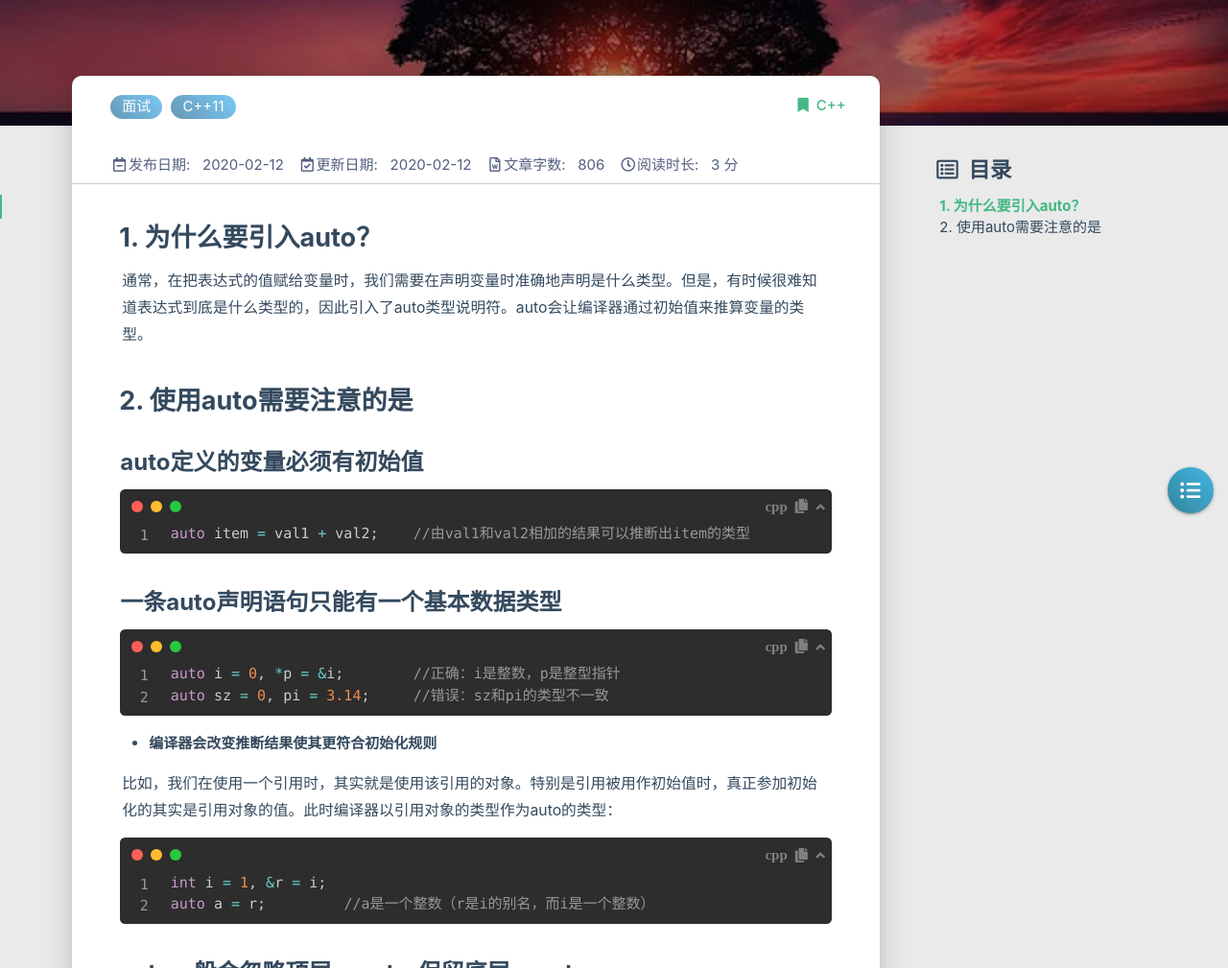
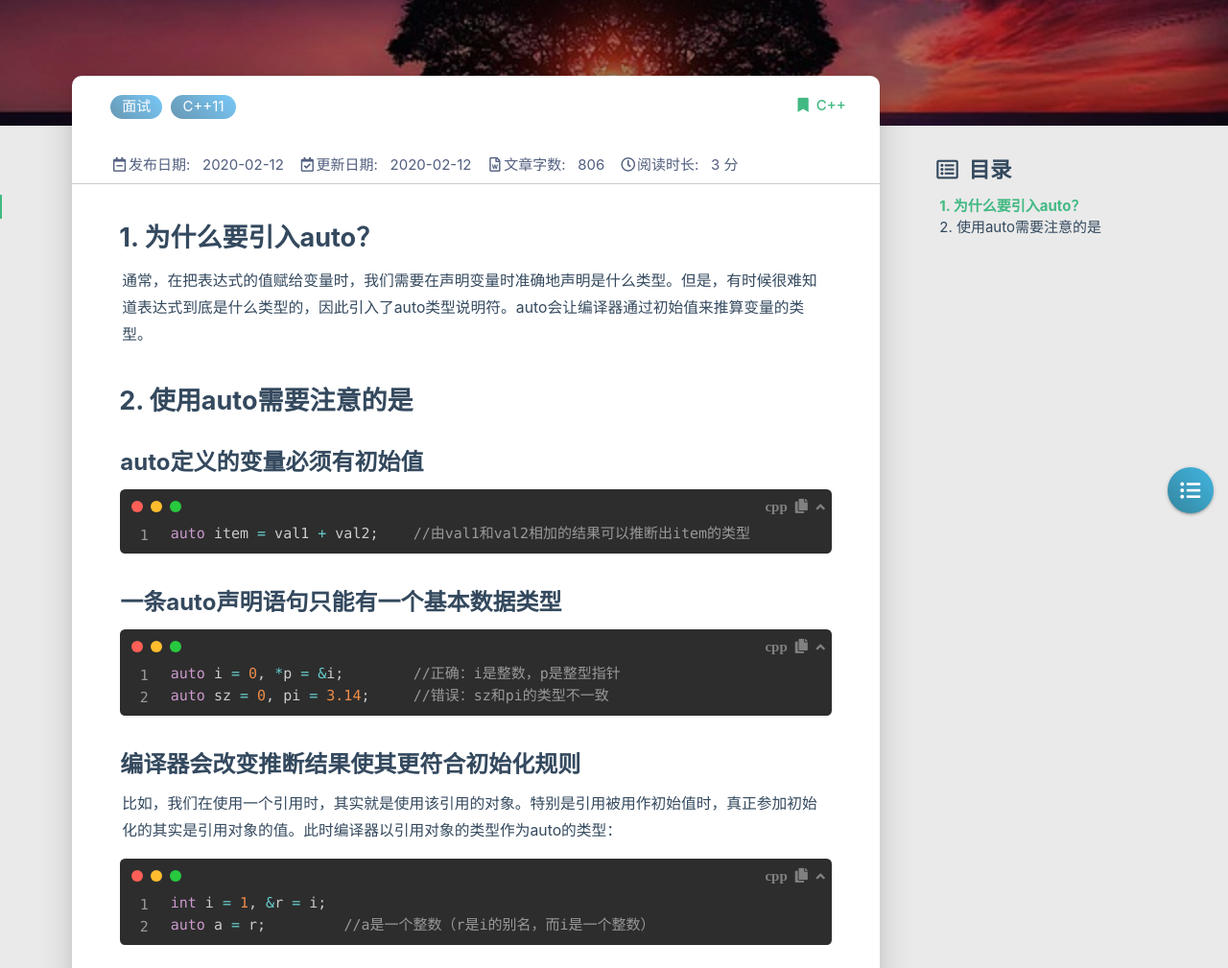
Before and after one commit to Reflecter510/Reflecter510.github.io, a plain HTML site: page 2020/02/12/c-11-xin-te-xing-auto-de-yong-fa/index.html in a window 1280 px wide. Shown: the part 189-1198 px from the top of the page at 96% size. Drawn offline with nearby package versions, Linux system fonts and the light colour scheme; some packages are replaced by stand-ins of ours; a script that the page names is missing.

Commit message:
Site updated: 2020-02-12 23:13:11

```diff
--- a/2020/02/12/c-11-xin-te-xing-auto-de-yong-fa/index.html
+++ b/2020/02/12/c-11-xin-te-xing-auto-de-yong-fa/index.html
@@ -407,10 +407,7 @@
 <h2 id="2-使用auto需要注意的是"><a href="#2-使用auto需要注意的是" class="headerlink" title="2. 使用auto需要注意的是"></a>2. 使用auto需要注意的是</h2><h3 id="auto定义的变量必须有初始值"><a href="#auto定义的变量必须有初始值" class="headerlink" title="auto定义的变量必须有初始值"></a><strong>auto定义的变量必须有初始值</strong></h3><pre class="line-numbers language-cpp"><code class="language-cpp"><span class="token keyword">auto</span> item <span class="token operator">=</span> val1 <span class="token operator">+</span> val2<span class="token punctuation">;</span>    <span class="token comment" spellcheck="true">//由val1和val2相加的结果可以推断出item的类型 </span><span aria-hidden="true" class="line-numbers-rows"><span></span></span></code></pre>
 <h3 id="一条auto声明语句只能有一个基本数据类型"><a href="#一条auto声明语句只能有一个基本数据类型" class="headerlink" title="一条auto声明语句只能有一个基本数据类型"></a><strong>一条auto声明语句只能有一个基本数据类型</strong></h3><pre class="line-numbers language-cpp"><code class="language-cpp"><span class="token keyword">auto</span> i <span class="token operator">=</span> <span class="token number">0</span><span class="token punctuation">,</span> <span class="token operator">*</span>p <span class="token operator">=</span> <span class="token operator">&amp;</span>i<span class="token punctuation">;</span>        <span class="token comment" spellcheck="true">//正确：i是整数，p是整型指针</span>
 <span class="token keyword">auto</span> sz <span class="token operator">=</span> <span class="token number">0</span><span class="token punctuation">,</span> pi <span class="token operator">=</span> <span class="token number">3.14</span><span class="token punctuation">;</span>     <span class="token comment" spellcheck="true">//错误：sz和pi的类型不一致</span><span aria-hidden="true" class="line-numbers-rows"><span></span><span></span></span></code></pre>
-<ul>
-<li><strong>编译器会改变推断结果使其更符合初始化规则</strong></li>
-</ul>
-<p>比如，我们在使用一个引用时，其实就是使用该引用的对象。特别是引用被用作初始值时，真正参加初始化的其实是引用对象的值。此时编译器以引用对象的类型作为auto的类型：</p>
+<h3 id="编译器会改变推断结果使其更符合初始化规则"><a href="#编译器会改变推断结果使其更符合初始化规则" class="headerlink" title="编译器会改变推断结果使其更符合初始化规则"></a><strong>编译器会改变推断结果使其更符合初始化规则</strong></h3><p>比如，我们在使用一个引用时，其实就是使用该引用的对象。特别是引用被用作初始值时，真正参加初始化的其实是引用对象的值。此时编译器以引用对象的类型作为auto的类型：</p>
 <pre class="line-numbers language-cpp"><code class="language-cpp"><span class="token keyword">int</span> i <span class="token operator">=</span> <span class="token number">1</span><span class="token punctuation">,</span> <span class="token operator">&amp;</span>r <span class="token operator">=</span> i<span class="token punctuation">;</span>
 <span class="token keyword">auto</span> a <span class="token operator">=</span> r<span class="token punctuation">;</span>         <span class="token comment" spellcheck="true">//a是一个整数（r是i的别名，而i是一个整数）</span><span aria-hidden="true" class="line-numbers-rows"><span></span><span></span></span></code></pre>
 <h3 id="auto一般会忽略顶层const，保留底层const"><a href="#auto一般会忽略顶层const，保留底层const" class="headerlink" title="auto一般会忽略顶层const，保留底层const"></a><strong>auto一般会忽略顶层const，保留底层const</strong></h3><blockquote>
```
Also changed, not shown: search.xml (+1 -1 lines).
